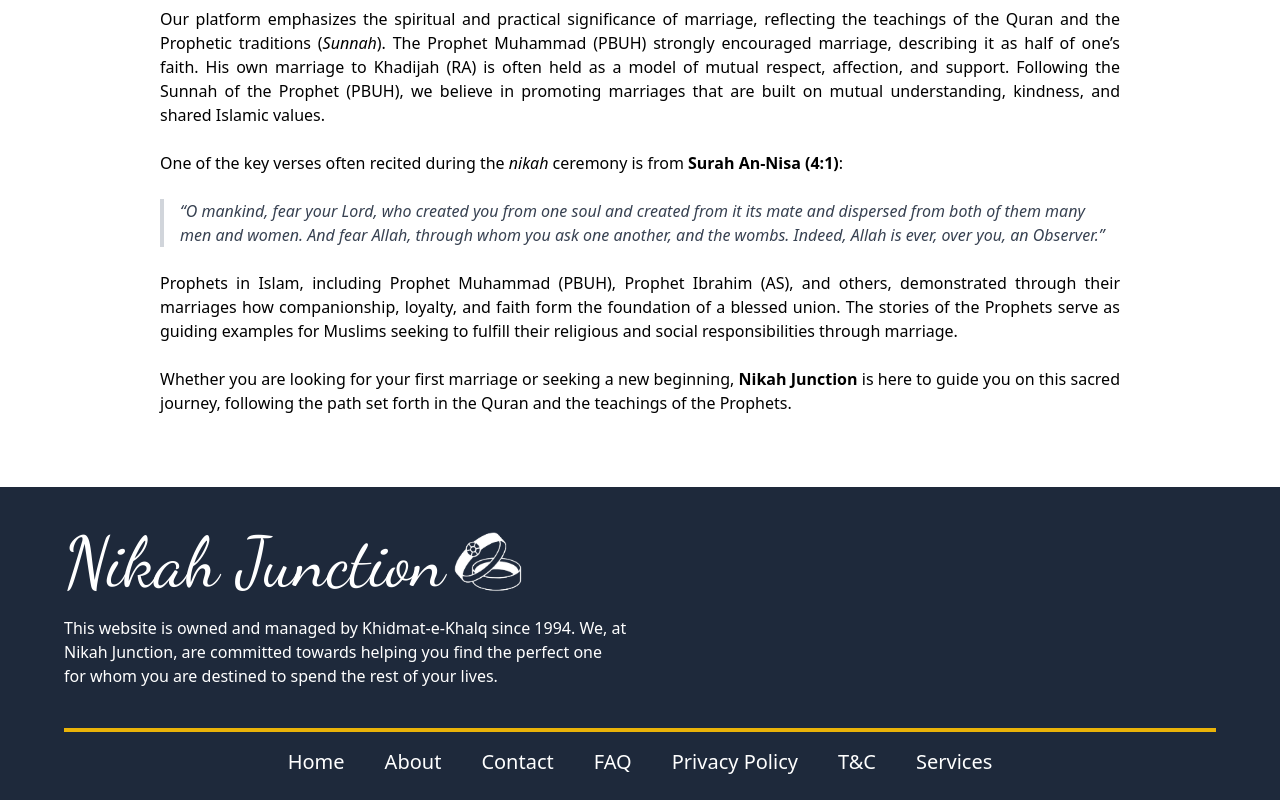
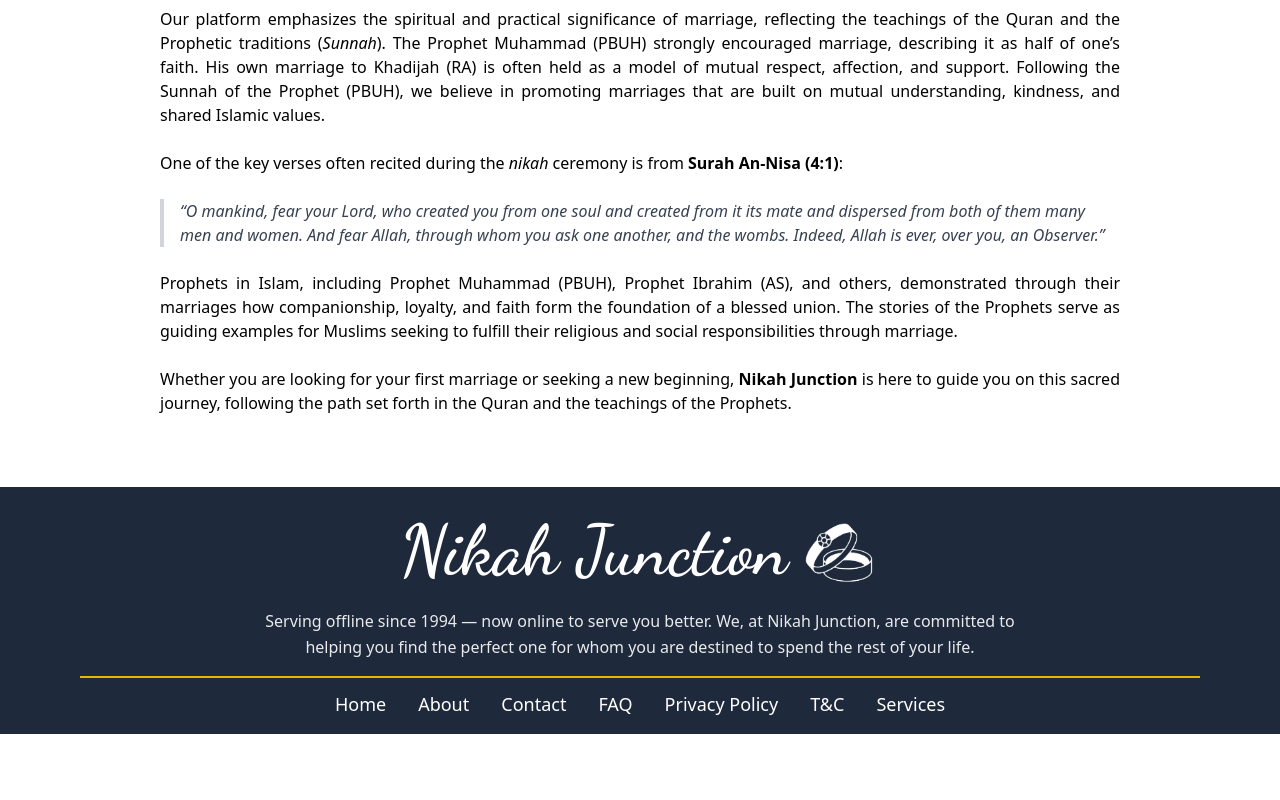
Before and after one commit to humdanis15009/Nikah-Junction, a React (Vite) app: page / in a window 1280 px wide. Shown: the part 3845-4645 px from the top of the page. After the commit the page ends 4579 px from the top, so only its background shows below. Built offline with nearby package versions, Linux system fonts and the light colour scheme; no server answers; the database is empty.

Commit message:
Refactor Footer component structure and styles
Updated the Footer component layout and styling.

```diff
--- a/src/components/Footer.jsx
+++ b/src/components/Footer.jsx
@@ -9,31 +9,21 @@
   };
 
   return (
-    <>
-      <div className="bg-slate-800 text-white lg:py-6 py-3 lg:px-16 px-4 ">
-        <div className="flex">
-          <div
-            className="lg:text-[70px] text-[30px]"
+    <footer className="bg-slate-800 text-white lg:py-3 py-4 lg:px-20 px-4">
+
+      <div className="flex items-center justify-center gap-3 mb-1">
+        <h1
+          className="lg:text-[70px] text-[35px] font-semibold"
           style={{ fontFamily: "Dancing Script" }}
         >
           Nikah Junction
-          </div>
+        </h1>
         <img
-            className="lg:h-24 lg:w-20 h-9 w-8 mt-1 ml-1"
+          className="lg:h-24 lg:w-20 h-10 w-8 mt-1"
           src="images/nikah-logo2.png"
+          alt="Nikah Logo"
         />
       </div>
-
-        <div className="flex justify-between relative">
-          <p className="lg:w-[50%] w-[75%] lg:text-[16px] text-[10px] lg:pb-10 pb-3">
-            This website is owned and managed by Khidmat-e-Khalq since 1994. We,
-            at Nikah Junction, are committed towards helping you find the
-            perfect one&nbsp;
-            <span className="lg:inline-block hidden md:block">
-              {" "}
-              for whom you are destined to spend the rest of your lives.
-            </span>
-          </p>
 
       {/* <div className="absolute -right-1">
           <img
@@ -49,52 +39,38 @@
             Founder: Haji Abdul Khaliq
           </p>
         </div> */}
+
+      <div className="max-w-3xl mx-auto text-center">
+        <p className="lg:text-[16px] text-[12px] leading-relaxed opacity-90">
+          Serving offline since 1994 — now online to serve you better. We, at
+          Nikah Junction, are committed to helping you find the perfect one
+          <span className="hidden lg:inline">
+            {" "}
+            for whom you are destined to spend the rest of your life.
+          </span>
+        </p>
       </div>
 
-        <div>
-          <ul className="flex justify-center text-[11px] gap-3 lg:gap-10 lg:text-xl lg:border-t-4 border-t-2 border-yellow-500 lg:pt-4 pt-3">
+      <div className="w-full border-t-2 border-yellow-500 mt-4 mb-3"></div>
+
+      <ul className="flex flex-wrap justify-center gap-4 lg:gap-8 text-[12px] lg:text-lg pb-1">
         <li>
           <p
             onClick={scrollToTop}
-                className="hover:text-pink-700 cursor-pointer"
+            className="hover:text-pink-500 transition cursor-pointer"
           >
             Home
           </p>
         </li>
-            <li>
-              <Link className="hover:text-pink-700" to="/AboutUs">
-                About
-              </Link>
-            </li>
-            <li>
-              <Link className="hover:text-pink-700" to="/Contact">
-                Contact
-              </Link>
-            </li>
-            <li>
-              <Link className="hover:text-pink-700" to="/Faq">
-                FAQ
-              </Link>
-            </li>
-            <li>
-              <Link className="hover:text-pink-700" to="/Privacy">
-                Privacy Policy
-              </Link>
-            </li>
-            <li>
-              <Link className="hover:text-pink-700" to="/Tnc">
-                T&C
-              </Link>
-            </li>
-            <li>
-              <Link className="hover:text-pink-700" to="/Services">
-                Services
-              </Link>
-            </li>
+        <li><Link className="hover:text-pink-500 transition" to="/AboutUs">About</Link></li>
+        <li><Link className="hover:text-pink-500 transition" to="/Contact">Contact</Link></li>
+        <li><Link className="hover:text-pink-500 transition" to="/Faq">FAQ</Link></li>
+        <li><Link className="hover:text-pink-500 transition" to="/Privacy">Privacy Policy</Link></li>
+        <li><Link className="hover:text-pink-500 transition" to="/Tnc">T&C</Link></li>
+        <li><Link className="hover:text-pink-500 transition" to="/Services">Services</Link></li>
       </ul>
-        </div>
-      </div>
-    </>
+
+    </footer>
   );
 }
 
```
Lines whose indentation alone changed are shown as unchanged.
